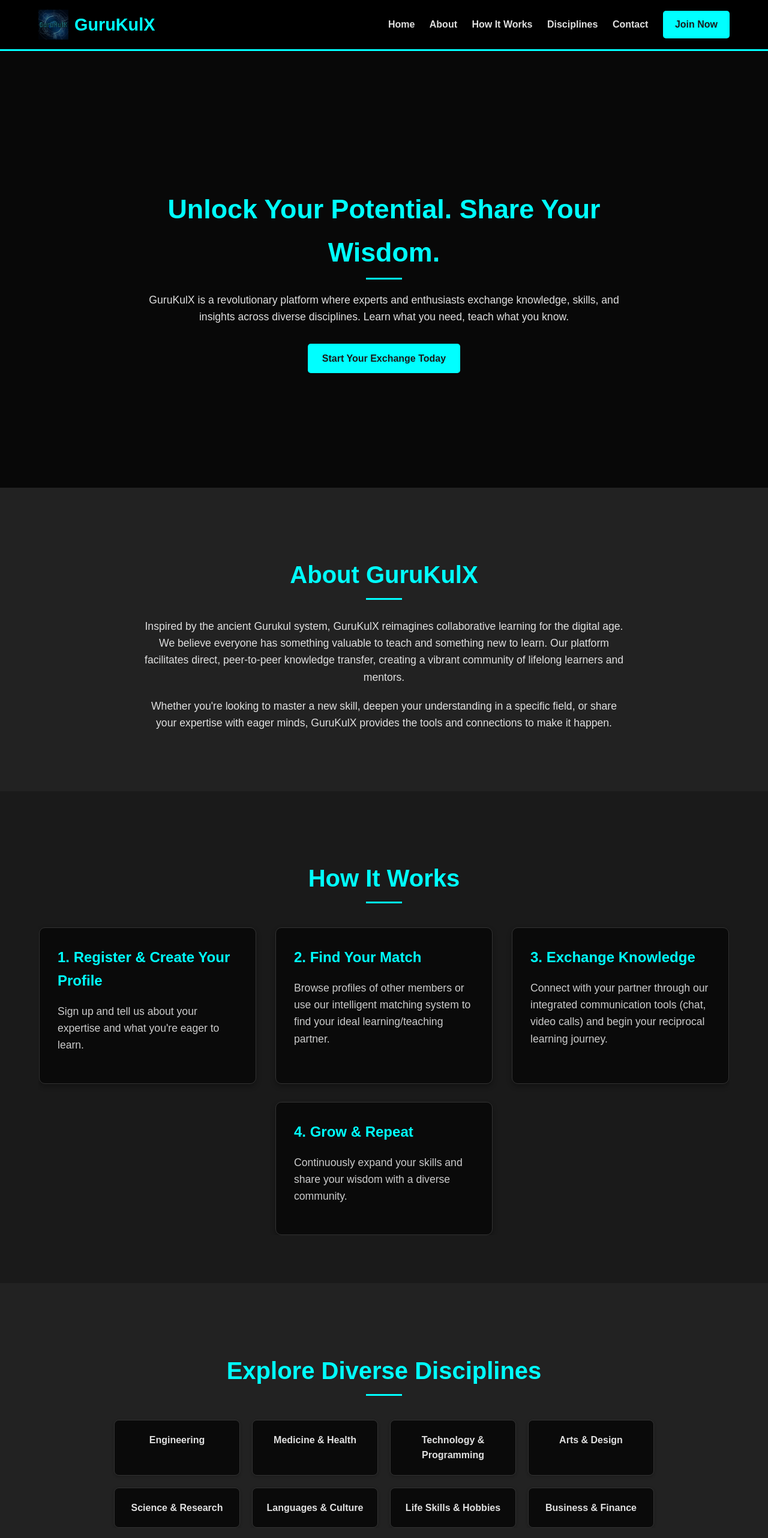
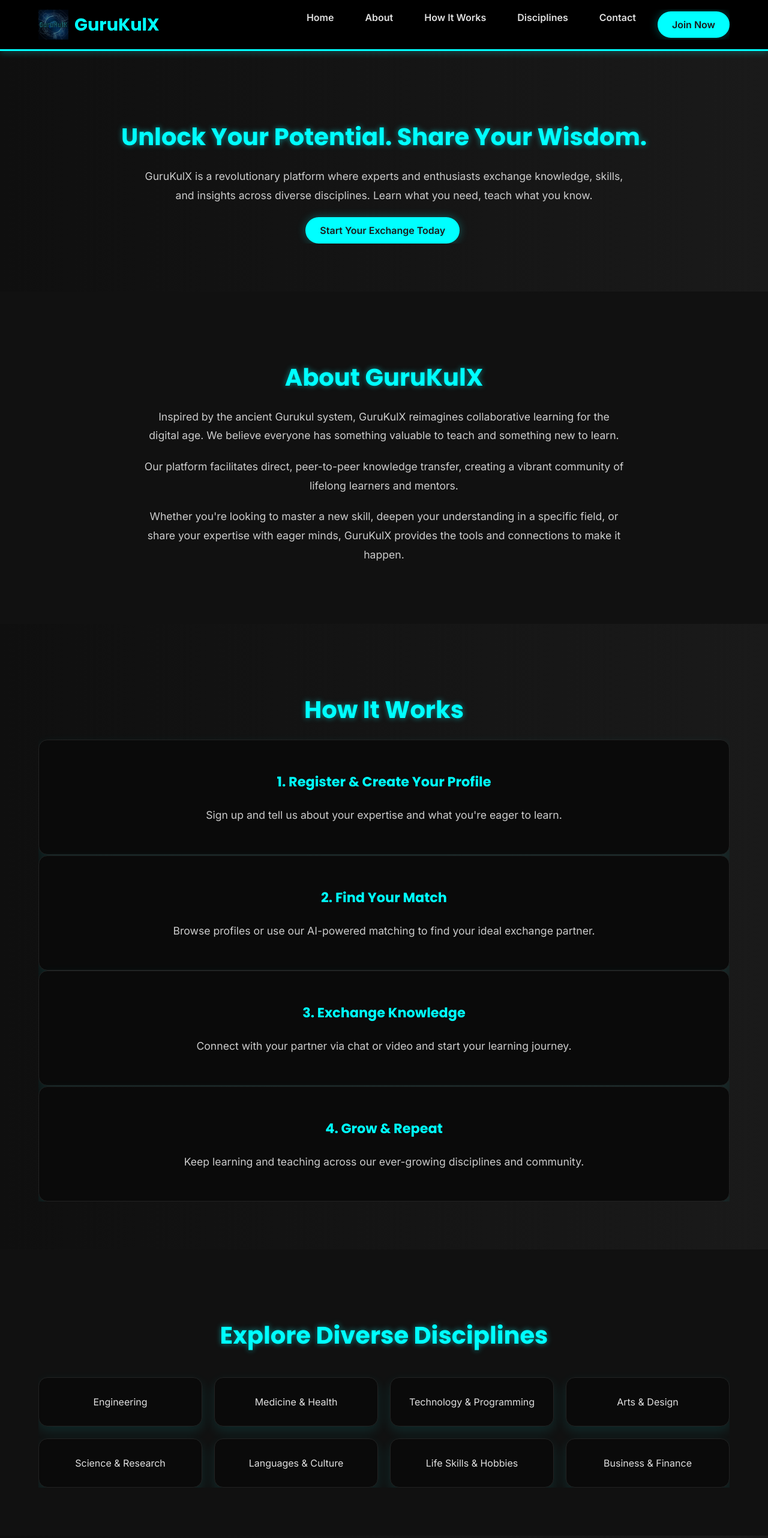
Before and after one commit to botbean-pro/GuruKulX, a plain HTML site: page index.html in a window 1280 px wide. Shown: the top 2564 px of the page at 60% size. Drawn offline with nearby package versions, Linux system fonts and the light colour scheme.

Commit message:
GuruKulX(1.1) - Cool stuff

```diff
--- a/index.html
+++ b/index.html
@@ -1,23 +1,31 @@
 <!DOCTYPE html>
 <html lang="en">
 <head>
-    <meta charset="UTF-8">
-    <meta name="viewport" content="width=device-width, initial-scale=1.0">
+  <meta charset="UTF-8" />
+  <meta name="viewport" content="width=device-width, initial-scale=1.0"/>
   <title>GuruKulX - Exchange Knowledge, Empower Minds</title>
-    <link rel="stylesheet" href="style.css">
-    <link rel="icon" type="image/png" href="GuruKulXLogo.png">
+  <link rel="icon" type="image/png" href="GuruKulXLogo.png" />
+
+  <!-- Google Fonts -->
+  <link href="https://fonts.googleapis.com/css2?family=Inter:wght@400;600&family=JetBrains+Mono&family=Poppins:wght@500;700&display=swap" rel="stylesheet"/>
+
+  <!-- Google Sign-In -->
+  <script src="https://accounts.google.com/gsi/client" async defer></script>
+
+  <!-- AOS Animations + CSS -->
+  <link rel="stylesheet" href="https://unpkg.com/aos@2.3.1/dist/aos.css" />
+  <link rel="stylesheet" href="style.css" />
 </head>
 <body>
-
-    <header>
+  <header data-aos="fade-down">
     <div class="container">
       <div class="logo">
-                <img src="GuruKulXLogo.png" alt="GuruKulX Logo">
+        <img src="GuruKulXLogo.png" alt="GuruKulX Logo" />
         <h1>GuruKulX</h1>
       </div>
       <nav>
         <ul>
-                    <li><a href="#home">Home</a></li>
+          <li><a href="#hero">Home</a></li>
           <li><a href="#about">About</a></li>
           <li><a href="#how-it-works">How It Works</a></li>
           <li><a href="#disciplines">Disciplines</a></li>
@@ -30,48 +38,59 @@
 
   <main>
     <section id="hero" class="hero-section">
+      <div class="overlay"></div>
       <div class="container">
-                <div class="hero-content">
+        <div class="hero-content" data-aos="fade-up">
           <h2>Unlock Your Potential. Share Your Wisdom.</h2>
           <p>GuruKulX is a revolutionary platform where experts and enthusiasts exchange knowledge, skills, and insights across diverse disciplines. Learn what you need, teach what you know.</p>
           <a href="#join-us" class="btn btn-primary">Start Your Exchange Today</a>
-                </div>
-            </div>
-        </section>
 
-        <section id="about" class="about-section">
-            <div class="container">
-                <h2>About GuruKulX</h2>
-                <p>Inspired by the ancient Gurukul system, GuruKulX reimagines collaborative learning for the digital age. We believe everyone has something valuable to teach and something new to learn. Our platform facilitates direct, peer-to-peer knowledge transfer, creating a vibrant community of lifelong learners and mentors.</p>
-                <p>Whether you're looking to master a new skill, deepen your understanding in a specific field, or share your expertise with eager minds, GuruKulX provides the tools and connections to make it happen.</p>
-            </div>
-        </section>
-
-        <section id="how-it-works" class="how-it-works-section">
-            <div class="container">
-                <h2>How It Works</h2>
-                <div class="steps">
-                    <div class="step">
-                        <h3>1. Register & Create Your Profile</h3>
-                        <p>Sign up and tell us about your expertise and what you're eager to learn.</p>
-                    </div>
-                    <div class="step">
-                        <h3>2. Find Your Match</h3>
-                        <p>Browse profiles of other members or use our intelligent matching system to find your ideal learning/teaching partner.</p>
-                    </div>
-                    <div class="step">
-                        <h3>3. Exchange Knowledge</h3>
-                        <p>Connect with your partner through our integrated communication tools (chat, video calls) and begin your reciprocal learning journey.</p>
-                    </div>
-                    <div class="step">
-                        <h3>4. Grow & Repeat</h3>
-                        <p>Continuously expand your skills and share your wisdom with a diverse community.</p>
+          <div class="g_id_signin"
+            data-type="standard"
+            data-shape="pill"
+            data-theme="outline"
+            data-text="signin_with"
+            data-size="large"
+            data-logo_alignment="left">
           </div>
         </div>
       </div>
     </section>
 
-        <section id="disciplines" class="disciplines-section">
+    <section id="about" class="about-section" data-aos="fade-up">
+      <div class="container">
+        <h2>About GuruKulX</h2>
+        <p>Inspired by the ancient Gurukul system, GuruKulX reimagines collaborative learning for the digital age. We believe everyone has something valuable to teach and something new to learn.</p>
+        <p>Our platform facilitates direct, peer-to-peer knowledge transfer, creating a vibrant community of lifelong learners and mentors.</p>
+        <p>Whether you're looking to master a new skill, deepen your understanding in a specific field, or share your expertise with eager minds, GuruKulX provides the tools and connections to make it happen.</p>
+      </div>
+    </section>
+
+    <section id="how-it-works" class="how-it-works-section" data-aos="fade-up">
+      <div class="container">
+        <h2>How It Works</h2>
+        <div class="steps">
+          <div class="step" data-aos="zoom-in" data-aos-delay="100">
+            <h3>1. Register & Create Your Profile</h3>
+            <p>Sign up and tell us about your expertise and what you're eager to learn.</p>
+          </div>
+          <div class="step" data-aos="zoom-in" data-aos-delay="200">
+            <h3>2. Find Your Match</h3>
+            <p>Browse profiles or use our AI-powered matching to find your ideal exchange partner.</p>
+          </div>
+          <div class="step" data-aos="zoom-in" data-aos-delay="300">
+            <h3>3. Exchange Knowledge</h3>
+            <p>Connect with your partner via chat or video and start your learning journey.</p>
+          </div>
+          <div class="step" data-aos="zoom-in" data-aos-delay="400">
+            <h3>4. Grow & Repeat</h3>
+            <p>Keep learning and teaching across our ever-growing disciplines and community.</p>
+          </div>
+        </div>
+      </div>
+    </section>
+
+    <section id="disciplines" class="disciplines-section" data-aos="fade-up">
       <div class="container">
         <h2>Explore Diverse Disciplines</h2>
         <div class="discipline-grid">
@@ -87,20 +106,22 @@
       </div>
     </section>
 
-        <section id="contact" class="contact-section">
+    <section id="contact" class="contact-section" data-aos="fade-up">
       <div class="container">
         <h2>Get in Touch</h2>
         <p>Have questions? Want to collaborate? Reach out to us!</p>
-                <form class="contact-form">
-                    <input type="text" placeholder="Your Name" required>
-                    <input type="email" placeholder="Your Email" required>
-                    <textarea placeholder="Your Message" rows="5" required></textarea>
+        <form class="contact-form" action="https://formsubmit.co/gurukulx26@gmail.com" method="POST">
+  <input type="text" name="name" placeholder="Your Name" required />
+  <input type="email" name="email" placeholder="Your Email" required />
+  <textarea name="message" placeholder="Your Message" rows="5" required></textarea>
   <button type="submit" class="btn btn-primary">Send Message</button>
 </form>
+
+
       </div>
     </section>
 
-        <section id="join-us" class="join-us-section">
+    <section id="join-us" class="join-us-section" data-aos="zoom-in">
       <div class="container">
         <h2>Join the GuruKulX Community Today!</h2>
         <p>Ready to embark on your reciprocal learning journey? Sign up now and start connecting with a world of knowledge.</p>
@@ -109,5 +130,7 @@
     </section>
   </main>
 
+  <script src="https://unpkg.com/aos@2.3.1/dist/aos.js"></script>
+  <script>AOS.init();</script>
 </body>
 </html>
--- a/style.css
+++ b/style.css
@@ -1,15 +1,21 @@
-/* General Body and Container Styles */
-html {
+/* Google Fonts */
+@import url('https://fonts.googleapis.com/css2?family=Inter:wght@400;600&family=JetBrains+Mono&family=Poppins:wght@500;700&display=swap');
+
+body {
+  font-family: 'Inter', sans-serif;
+  margin: 0;
+  padding: 0;
+  background: linear-gradient(to right, #0f0f0f, #1a1a1a);
+  color: #E0E0E0;
   scroll-behavior: smooth;
 }
 
-body {
-    font-family: Arial, sans-serif;
-    margin: 0;
-    padding: 0;
-    line-height: 1.6;
-    color: #E0E0E0;
-    background-color: #1A1A1A;
+h1, h2, h3 {
+  font-family: 'Poppins', sans-serif;
+}
+
+code, pre {
+  font-family: 'JetBrains Mono', monospace;
 }
 
 .container {
@@ -19,15 +25,16 @@ body {
   overflow: hidden;
 }
 
-/* Header Styles */
+/* Header */
 header {
-    background: #000000;
+  background: #000;
   color: #fff;
   padding: 1rem 0;
-    border-bottom: 3px solid #00FFFF;
   position: sticky;
   top: 0;
   z-index: 1000;
+  border-bottom: 3px solid #00FFFF;
+  box-shadow: 0 4px 10px rgba(0, 255, 255, 0.2);
 }
 
 header .container {
@@ -53,335 +60,166 @@ header .container {
 }
 
 header nav ul {
+  list-style: none;
+  display: flex;
+  gap: 20px;
+  padding: 0;
   margin: 0;
-    padding: 0;
-    list-style: none;
-}
-
-header nav ul li {
-    display: inline;
-    margin-left: 20px;
 }
 
 header nav ul li a {
   color: #E0E0E0;
   text-decoration: none;
   font-weight: bold;
-    transition: color 0.3s ease;
+  transition: color 0.3s, background-color 0.3s;
+  border-radius: 20px;
+  padding: 8px 16px;
 }
 
 header nav ul li a:hover {
   color: #00FFFF;
+  background-color: #1f1f1f;
 }
 
-/* Buttons */
+/* Sections General */
+section {
+  padding: 80px 0;
+  text-align: center;
+  position: relative;
+  z-index: 1;
+}
+
+section:nth-child(even) {
+  background: #111111;
+}
+
+section h2 {
+  font-size: 2.5rem;
+  color: #00FFFF;
+  margin-bottom: 20px;
+  text-shadow: 0 0 10px rgba(0, 255, 255, 0.5);
+}
+
+section p {
+  font-size: 1.1rem;
+  max-width: 800px;
+  margin: 0 auto 20px;
+  color: #CCCCCC;
+  line-height: 1.8;
+}
+
+/* Button */
 .btn {
   display: inline-block;
-    background: #00FFFF;
+  background-color: #00FFFF;
   color: #1A1A1A;
-    padding: 10px 20px;
+  padding: 12px 24px;
+  border-radius: 30px;
+  font-weight: bold;
   text-decoration: none;
-    border-radius: 5px;
   transition: background-color 0.3s ease, color 0.3s ease;
-    font-weight: bold;
+  box-shadow: 0 0 15px rgba(0, 255, 255, 0.3);
 }
 
 .btn:hover {
-    background: #00CCCC;
-    color: #FFFFFF;
+  background-color: #00CCCC;
+  color: #ffffff;
 }
 
 .btn-primary {
-    background: #00FFFF;
+  background-color: #00FFFF;
   color: #1A1A1A;
 }
 
-.btn-primary:hover {
-    background: #00CCCC;
-    color: #FFFFFF;
+.btn-large {
+  font-size: 1.2rem;
+  padding: 14px 32px;
+  border-radius: 40px;
 }
 
-.btn-large {
-    padding: 15px 30px;
-    font-size: 1.1rem;
+/* Cards */
+.step, .discipline-item, .contact-form {
+  background: #0a0a0a;
+  padding: 30px;
+  border-radius: 15px;
+  border: 1px solid #222;
+  box-shadow: 0 8px 20px rgba(0, 255, 255, 0.1);
+  transition: 0.3s ease-in-out;
 }
 
-/* Sections General Styling */
-section {
-    padding: 80px 0;
-    text-align: center;
+.step:hover, .discipline-item:hover {
+  transform: translateY(-8px);
+  background: #151515;
 }
 
-section:nth-child(even) {
-    background-color: #222222;
+.step h3 {
+  color: #00FFFF;
+  font-size: 1.4rem;
 }
 
-h2 {
-    font-size: 2.5rem;
-    color: #00FFFF;
-    margin-bottom: 30px;
-    position: relative;
-    padding-bottom: 10px;
-}
-
-h2::after {
-    content: '';
-    position: absolute;
-    left: 50%;
-    bottom: 0;
-    transform: translateX(-50%);
-    width: 60px;
-    height: 3px;
-    background-color: #00FFFF;
-}
-
-p {
-    font-size: 1.1rem;
-    margin-bottom: 20px;
-    max-width: 800px;
-    margin-left: auto;
-    margin-right: auto;
-    color: #E0E0E0;
-}
-
-/* Hero Section (cleaned and centered) */
-.hero-section {
-    background: url('image_2c7487.png') no-repeat center center/cover;
-    position: relative;
-    height: calc(100vh - 72px);
-    display: flex;
-    align-items: center;
-    justify-content: center;
-    padding: 0 !important;
-    margin: 0 !important;
-    overflow: hidden;
-}
-
-.hero-section::before {
-    content: "";
-    position: absolute;
-    inset: 0;
-    background: rgba(0, 0, 0, 0.7);
-    z-index: 1;
-}
-
-.hero-section .container {
-    position: relative;
-    z-index: 2;
-    max-width: 800px;
-    padding: 0 20px;
-    margin: 0 auto;
-    width: 100%;
-    text-align: center;
-}
-
-.hero-content {
-    margin: 0;
-    padding: 0;
-}
-
-.hero-content h2 {
-    font-size: 2.8rem;
-    color: #00FFFF;
-    margin-bottom: 20px;
-}
-
-.hero-content p {
-    font-size: 1.1rem;
-    color: #E0E0E0;
-    margin-bottom: 30px;
-    line-height: 1.6;
-}
-
-.hero-content .btn-primary {
-    padding: 12px 24px;
-    font-size: 1rem;
-}
-
-/* How It Works Section */
-.how-it-works-section .steps {
-    display: flex;
-    justify-content: space-around;
-    flex-wrap: wrap;
-    gap: 30px;
-    margin-top: 40px;
-}
-
-.how-it-works-section .step {
-    background: #0A0A0A;
-    padding: 30px;
-    border-radius: 10px;
-    box-shadow: 0 4px 8px rgba(0,0,0,0.3);
-    flex: 1;
-    min-width: 250px;
-    max-width: 300px;
-    text-align: left;
-    transition: transform 0.3s ease, background-color 0.3s ease;
-    border: 1px solid #333333;
-}
-
-.how-it-works-section .step:hover {
-    transform: translateY(-5px);
-    background-color: #151515;
-}
-
-.how-it-works-section .step h3 {
-    color: #00FFFF;
-    margin-top: 0;
-    font-size: 1.5rem;
-    margin-bottom: 15px;
-}
-
-.how-it-works-section .step p {
-    color: #CCCCCC;
-}
-
-/* Disciplines Section */
 .discipline-grid {
   display: grid;
   grid-template-columns: repeat(4, 1fr);
   gap: 20px;
   margin-top: 40px;
-    max-width: 900px;
-    margin-left: auto;
-    margin-right: auto;
 }
 
-.discipline-item {
-    background: #0A0A0A;
-    padding: 20px;
+.contact-form input,
+.contact-form textarea {
+  width: 100%;
+  margin-bottom: 20px;
+  padding: 12px;
   border-radius: 8px;
-    box-shadow: 0 2px 5px rgba(0,0,0,0.2);
-    font-weight: bold;
-    color: #E0E0E0;
-    transition: transform 0.2s ease, background-color 0.2s ease, color 0.2s ease;
-    border: 1px solid #333333;
-    text-align: center;
+  border: 1px solid #00FFFF;
+  background: #1A1A1A;
+  color: #fff;
+  font-family: 'Inter', sans-serif;
 }
 
-.discipline-item:hover {
-    transform: translateY(-3px);
-    background-color: #00FFFF;
-    color: #1A1A1A;
+/* Google Sign-In Box */
+.g_id_signin {
+  margin-top: 20px;
+  display: inline-block;
+  transform: scale(1.05);
+  border-radius: 20px;
+  overflow: hidden;
 }
 
-/* Contact Section */
-.contact-form {
-    max-width: 600px;
-    margin: 40px auto 0 auto;
-    text-align: left;
-    background: #0A0A0A;
-    padding: 30px;
-    border-radius: 10px;
-    box-shadow: 0 4px 8px rgba(0,0,0,0.3);
-    border: 1px solid #333333;
+/* Animation Keyframes */
+@keyframes fadeInUp {
+  from {
+    opacity: 0;
+    transform: translateY(20px);
+  }
+  to {
+    opacity: 1;
+    transform: translateY(0);
+  }
 }
 
-.contact-form input[type="text"],
-.contact-form input[type="email"],
-.contact-form textarea {
-    width: calc(100% - 20px);
-    padding: 10px;
-    margin-bottom: 20px;
-    border: 1px solid #00FFFF;
-    background-color: #1A1A1A;
-    color: #E0E0E0;
-    border-radius: 5px;
-    font-size: 1rem;
-}
-
-.contact-form textarea {
-    resize: vertical;
-}
-
-.contact-form button {
-    width: 100%;
-    padding: 12px;
-    font-size: 1.2rem;
-    border: none;
-    cursor: pointer;
-}
-
-/* Join Us Section */
-.join-us-section {
-    background-color: #00FFFF;
-    color: #00FFFF;
-    padding: 80px 0;
-}
-
-.join-us-section h2 {
-    color: #00FFFF;
-    margin-bottom: 20px;
-}
-
-.join-us-section p {
-    font-size: 1.2rem;
-    margin-bottom: 40px;
-    color: #00FFFF;
-}
-
-/* Responsive Design */
+/* Responsive */
 @media (max-width: 768px) {
-    header .container {
-        flex-direction: column;
-        text-align: center;
-    }
-
-    header nav ul {
-        margin-top: 15px;
-    }
-
-    header nav ul li {
-        margin: 0 10px;
+  .container {
+    padding: 0 20px;
   }
 
   .hero-content h2 {
-        font-size: 2.5rem;
+    font-size: 2.2rem;
   }
 
-    .hero-content p {
+  .btn {
+    padding: 10px 20px;
     font-size: 1rem;
-    }
-
-    .how-it-works-section .steps {
-        flex-direction: column;
-        align-items: center;
-    }
-
-    .how-it-works-section .step {
-        width: 90%;
-        max-width: 400px;
-    }
-
-    .discipline-grid {
-        grid-template-columns: repeat(auto-fit, minmax(150px, 1fr));
-        max-width: 100%;
   }
 }
 
 @media (max-width: 480px) {
   .hero-content h2 {
-        font-size: 2rem;
+    font-size: 1.8rem;
   }
 
-    .hero-content p {
-        font-size: 1rem;
-    }
-
-    .btn-large {
-        padding: 10px 20px;
-        font-size: 1rem;
-    }
-
-    h2 {
-        font-size: 2rem;
-    }
-
-    p {
-        font-size: 1rem;
-    }
-
-    .discipline-grid {
-        grid-template-columns: repeat(auto-fit, minmax(120px, 1fr));
+  .btn {
+    padding: 8px 16px;
+    font-size: 0.9rem;
   }
 }
```
Lines whose indentation alone changed are shown as unchanged.
